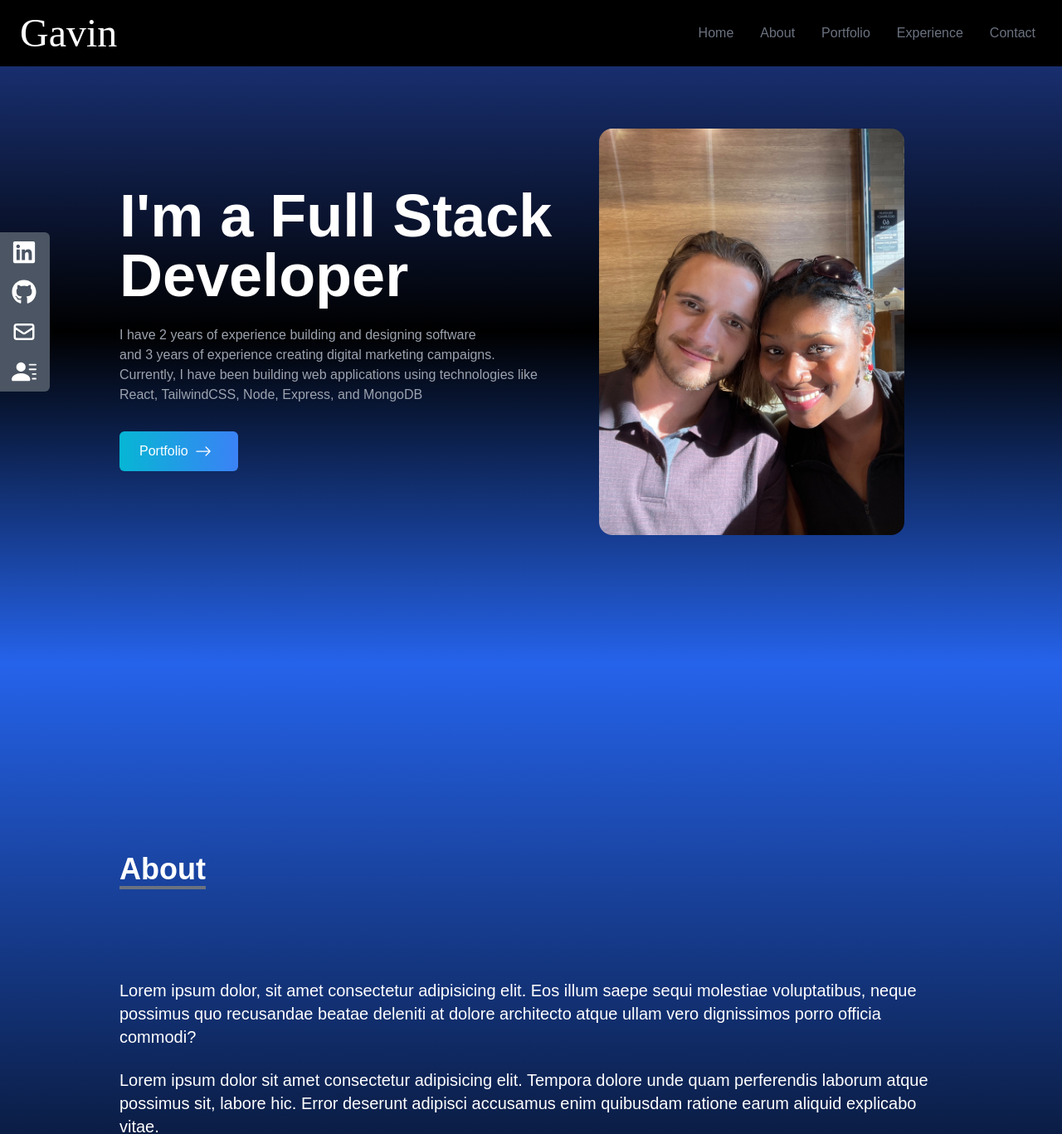
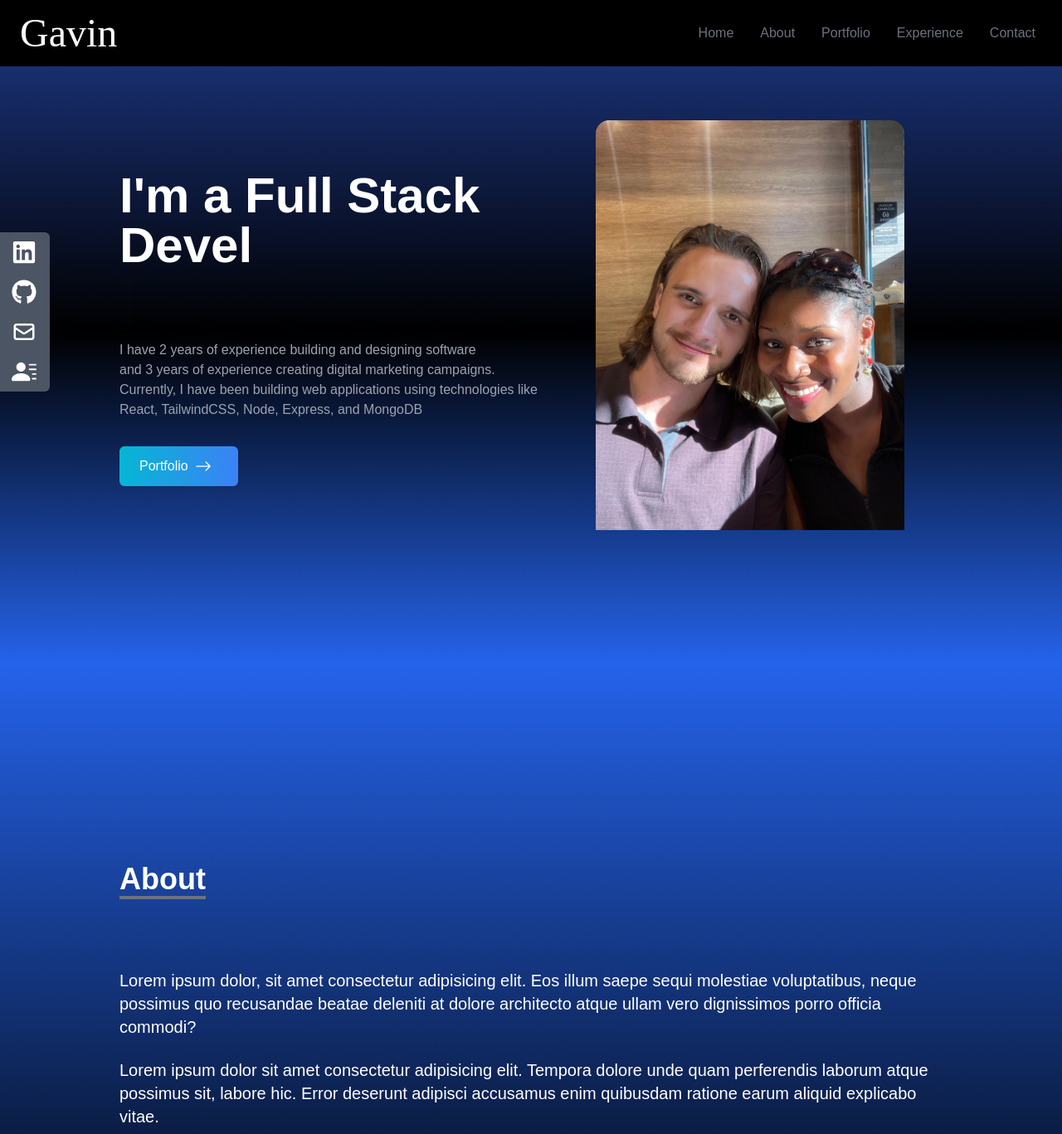
Before and after one commit to gwentzel26/react_portfolio, a React (Create React App) app in the folder react_portfolio/: page / in a window 1280 px wide. Shown: the top 1367 px of the page at 83% size. Built offline with nearby package versions, Linux system fonts and the light colour scheme.

Commit message:
Created typewriter effect on home h2 tag

```diff
--- a/react_portfolio/package.json
+++ b/react_portfolio/package.json
@@ -6,6 +6,8 @@
     "@testing-library/jest-dom": "^5.16.5",
     "@testing-library/react": "^13.4.0",
     "@testing-library/user-event": "^13.5.0",
+    "framer-motion": "^10.12.2",
+    "next": "^13.3.0",
     "react": "^18.2.0",
     "react-dom": "^18.2.0",
     "react-icons": "^4.8.0",
@@ -13,6 +15,7 @@
     "react-router-dom": "^6.10.0",
     "react-scripts": "5.0.1",
     "react-scroll": "^1.8.9",
+    "react-simple-typewriter": "^5.0.1",
     "web-vitals": "^2.1.4"
   },
   "scripts": {
--- a/react_portfolio/public/index.html
+++ b/react_portfolio/public/index.html
@@ -24,7 +24,7 @@
       work correctly both with client-side routing and a non-root public URL.
       Learn how to configure a non-root public URL by running `npm run build`.
     -->
-    <title>React App</title>
+    <title>Gavin Wentzel Portfolio</title>
   </head>
   <body>
     <noscript>You need to enable JavaScript to run this app.</noscript>
--- a/react_portfolio/src/components/About.jsx
+++ b/react_portfolio/src/components/About.jsx
@@ -1,14 +1,18 @@
 import React from "react";
+
 
 const About = () => {
   return (
-    <div className="About w-full h-screen bg-gradient-to-b from-blue-600 to-black text-white" >
-      <div className="max-w-screen-lg p-4 mx-auto flex flex-col justify-center w-full h-full">
-        <div className="pb-8">
-          <h3 className="text-4xl font-bold inline border-b-4 border-gray-500">About</h3>
+    <div className="About w-full h-[140vh] md:h-screen bg-gradient-to-b from-blue-600 to-black text-white" >
+      <div className="max-w-screen-lg p-4 mx-auto flex flex-col justify-start md:justify-center w-full h-full">
+
+        <div className="pt-20 lg:pt-0 pb-4 md:pb-8">
+
+          <h3 className="text-4xl font-bold inline border-b-4 border-gray-500 snap-center">About</h3>
         </div>
 
-        <p className="text-xl mt-20">
+        <p className="text-xl mt-14">
+
           Lorem ipsum dolor, sit amet consectetur adipisicing elit. Eos illum
           saepe sequi molestiae voluptatibus, neque possimus quo recusandae
           beatae deleniti at dolore architecto atque ullam vero dignissimos
--- a/react_portfolio/src/components/Experience.jsx
+++ b/react_portfolio/src/components/Experience.jsx
@@ -70,8 +70,8 @@ const Experience = () => {
     ]
 
   return (
-    <div name="Experience" className='bg-gradient-to-b from-blue-800 to-black w-full h-screen'>
-        <div className='max-w-screen-lg mx-auto p-4 flex flex-col justify-center w-full h-full text-white '>
+    <div name="Experience" className='bg-gradient-to-b from-blue-800 to-black w-full h-[160vh] md:h-screen pt-24 md:pt-[0rem]'>
+        <div className='max-w-screen-lg mx-auto p-4  flex flex-col justify-start md:justify-center w-full h-full text-white '>
             <div>
                 <p className='text-4xl font-bold border-b-4 border-gray-500 p-2 inline'>Experience</p>
                 <p className='py-6'>These are the technologies I've worked with</p>
--- a/react_portfolio/src/components/Home.jsx
+++ b/react_portfolio/src/components/Home.jsx
@@ -2,18 +2,23 @@ import React from "react";
 import HeroImage from "../assets/Hero.jpeg";
 import { BsArrowRight } from "react-icons/bs";
 import { Link } from "react-scroll";
+import Typewriter from "./typewriter.tsx";
+
+
 
 const Home = () => {
   return (
+
     <div
       name="Home"
-      className="h-screen w-full bg-gradient-to-b from-blue-900 via-black to-blue-600"
+      className="h-[140vh] md:h-screen w-full bg-gradient-to-b from-blue-900 via-black to-blue-600 pt-4 sm:pt-80 md:pt-0"
     >
-      <div className="max-w-screen-lg mx-auto flex flex-col items-center justify-center h-full px-4 md:flex-row">
+      <div className="max-w-screen-lg mx-auto flex flex-col md:flex-row items-center space-between h-full px-4">
         <div className="flex flex-col justify-center h-full">
-          <h2 className="text-4xl sm:text-7xl font-bold text-white">
-            I'm a Full Stack Developer
+          <h2 className="text-4xl sm:text-6xl font-bold text-white">
+            <Typewriter />
           </h2>
+
           <p className="text-gray-400 py-6">
             I have 2 years of experience building and designing software
             <br></br> and 3 years of experience creating digital marketing
@@ -41,7 +46,7 @@ const Home = () => {
           <img
             src={HeroImage}
             alt="personal profile"
-            className="rounded-2xl mx-auto w-3/5 md:w-4/5 "
+            className="rounded-2xl mx-auto w-3/5 md:w-4/5 pb-4 "
           />
         </div>
       </div>
--- a/react_portfolio/src/components/Navbar.jsx
+++ b/react_portfolio/src/components/Navbar.jsx
@@ -43,7 +43,7 @@ const Navbar = () => {
         ))}
       </ul>
 
-      <div onClick={() => setNav(!nav)} className="cursor-pointer pr-4 z-10 md:hidden">
+      <div onClick={() => setNav(!nav)} className="cursor-pointer pr-4 z-10 md:hidden snap-center">
 
         {nav ? <FaTimes size={35} /> : <FaBars size={35} /> }
       </div>
--- a/react_portfolio/src/components/Portfolio.jsx
+++ b/react_portfolio/src/components/Portfolio.jsx
@@ -38,7 +38,7 @@ const Portfolio = () => {
   return (
     <div
       name="Portfolio"
-      className="bg-gradient-to-b from-black to-blue-800 w-full text-white md:h-screen">
+      className="bg-gradient-to-b from-black to-blue-800 w-full text-white md:h-screen lg:h-[120vh] pt-32 sm:pt-24 md:pt-32">
       <div className="max-w-screen p-4 mx-auto flex flex-col justify-center items-center w-full h-full">
         <div className="flex flex-col pb-8 items-center">
           <h3 className="text-4xl font-bold inline border-b-4 border-gray-500">
@@ -47,7 +47,7 @@ const Portfolio = () => {
           <p className="py-8">Check out some of my work...</p>
         </div>
 
-        <div className= "w-2/3 sm:w-5/6 lg:w-2/3 xl:w-3/5 grid sm:grid-cols-2 gap-10 xl:gap-24 px-22 sm:px-0">
+        <div className= "w-2/3 sm:w-5/6 lg:w-2/3 xl:w-3/5 grid sm:grid-cols-2 gap-10 xl:gap-24 px-22 sm:px-0 overflow-auto">
           {portfolios.map(({ id, src, website, code }) => (
             <div key={id} className=" h-full shadow-md shadow-gray-600 rounded-lg bg-gradient-to-r from-black to-gray-800">
               <div className="h-3/4">
--- /dev/null
+++ b/react_portfolio/src/components/typewriter.tsx
@@ -0,0 +1,27 @@
+
+import React from "react";
+import { Cursor, useTypewriter } from "react-simple-typewriter";
+
+type Props = {};
+
+export default function Typewriter({}: Props) {
+  const [text, count] = useTypewriter({
+    words: [
+      "Hi, my name's Gavin",
+      "I'm a Full Stack Developer",
+      "<I love to create incredible UI />",
+    ],
+    loop: true,
+    delaySpeed: 2000,
+  });
+
+  return (
+
+  <div>
+        <h2>
+            {text}
+        </h2>
+        <Cursor cursorColor="#F7AB0A"/>
+  </div>
+   )
+}
```
Also changed, not shown: react_portfolio/src/components/Contact.jsx (+40 -20 lines), 1 other file (tests, documents, lock files or other folders).
